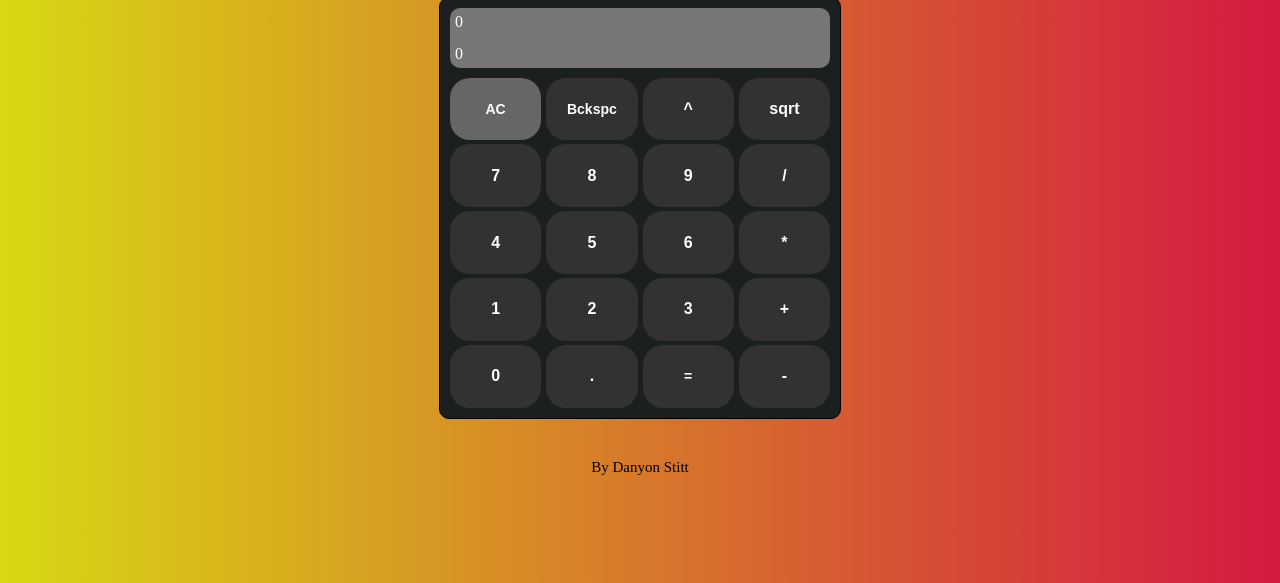
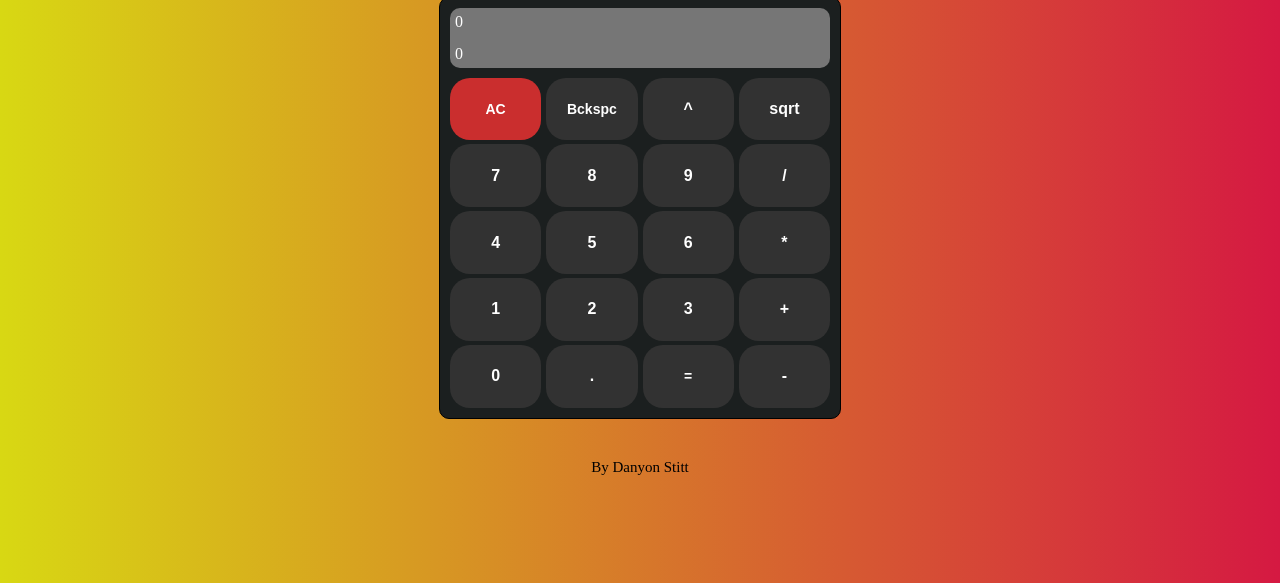
Before and after one commit to DanyonStitt/Calculator, a plain HTML site: page index.html in a window 1280 px wide. In both pictures the pointer is over the button "AC". Shown: the part 233-816 px from the top of the page. Drawn offline with Linux system fonts and the light colour scheme.

Commit message:
Changed colour and hover colour of clear all button

```diff
--- a/style.css
+++ b/style.css
@@ -76,6 +76,14 @@ button:hover {
     font-size: 16px;
 }
 
+#clear-all {
+    background-color: rgb(161, 19, 19);
+}
+#clear-all:hover {
+    transition: linear, 0.2s;
+    background-color: rgb(202, 46, 46);
+}
+
 .footer {
     margin-top: 40px;
     font-size: 15px;
```
